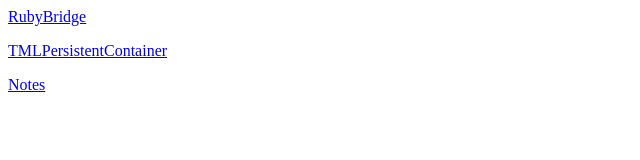
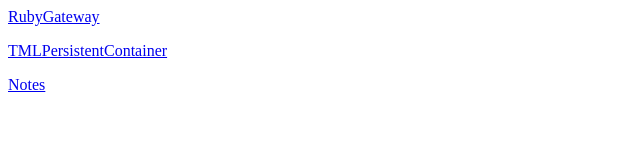
Before and after one commit to johnfairh/johnfairh.github.io, a plain HTML site: page index.html in a window 1280 px wide. Shown: the full height of the page, 0-640 px from the left. Drawn offline with Linux system fonts and the light colour scheme.

Commit message:
Rename RubyBridge

```diff
--- a/index.html
+++ b/index.html
@@ -1,7 +1,7 @@
 <html>
     <body>
         <p>
-        <a href="RubyBridge/">RubyBridge</a>
+        <a href="RubyGateway/">RubyGateway</a>
         </p>
 
         <p>
```
